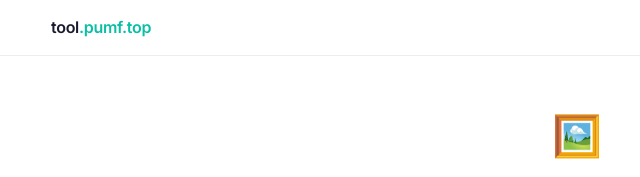
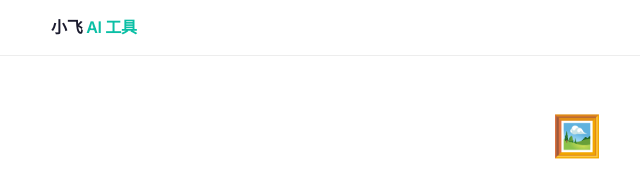
Before and after one commit to pumf/ai-tool, a plain HTML site: page image-tools.html in a window 1280 px wide. Shown: the top 177 px of the page, 63-703 px from the left. Drawn offline with nearby package versions, Linux system fonts and the light colour scheme.

Commit message:
fix: 统一导航栏品牌名为'小飞 AI 工具'

```diff
--- a/image-tools.html
+++ b/image-tools.html
@@ -127,7 +127,7 @@
   </style>
 </head>
 <body>
-  <nav class="nav"><div class="container nav-inner"><a href="/" class="nav-logo">tool<span>.pumf.top</span></a><a href="/" class="nav-back">← 返回首页</a></div></nav>
+  <nav class="nav"><div class="container nav-inner"><a href="/" class="nav-logo">小飞<span> AI 工具</span></a><a href="/" class="nav-back">← 返回首页</a></div></nav>
   <header class="header"><div class="header-icon">🖼️</div><h1>图片工具箱</h1><p>格式转换 · 压缩 · 尺寸 · 裁剪 · 旋转 · 调色 · 水印 · 打码 · Base64</p></header>
   <main class="main"><div class="container">
     <div class="upload-zone" id="uploadZone"><div class="upload-zone-icon">📁</div><h3>点击或拖拽图片到这里</h3><p>支持 PNG、JPG、WebP、GIF 格式</p><input type="file" id="fileInput" accept="image/png,image/jpeg,image/webp,image/gif"></div>
```
